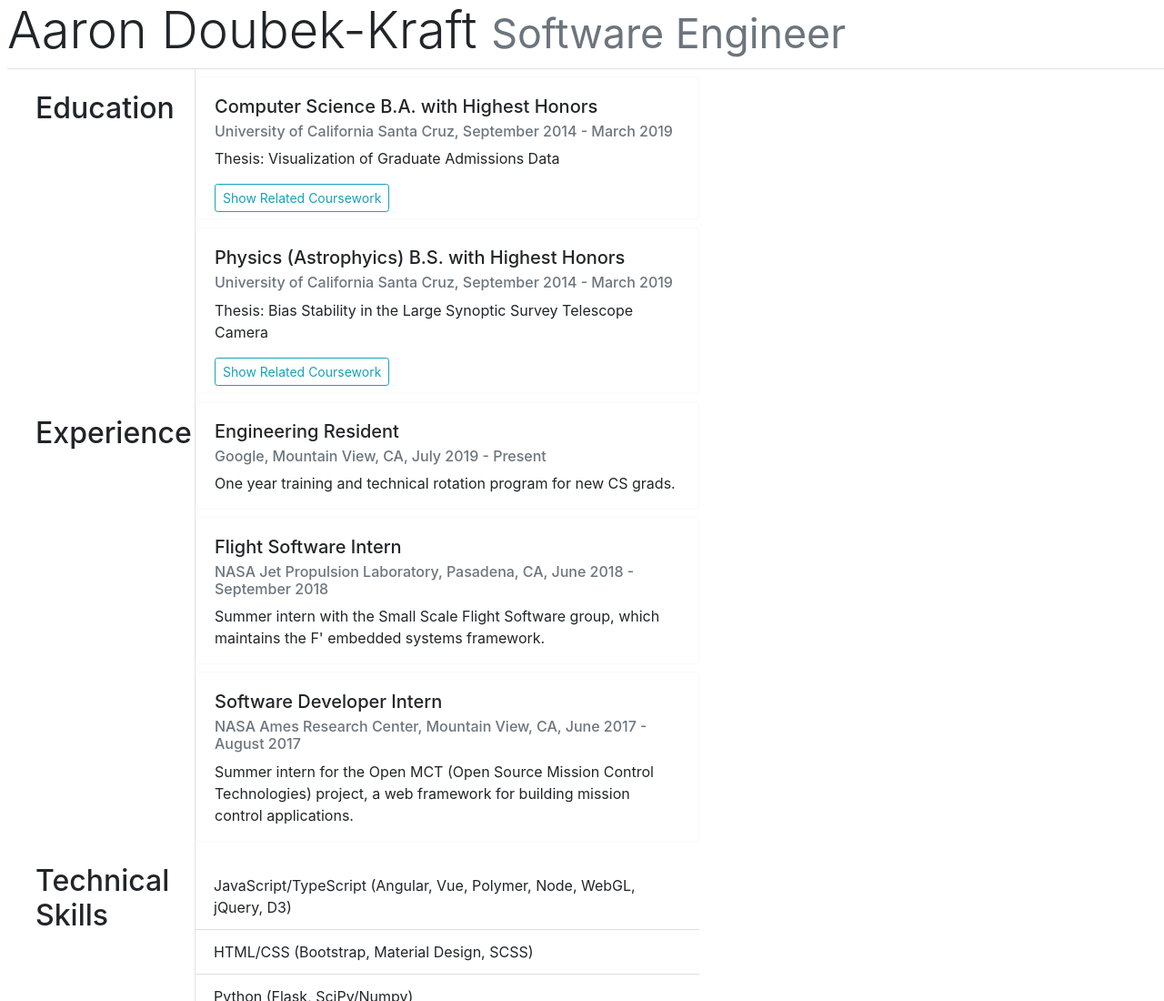
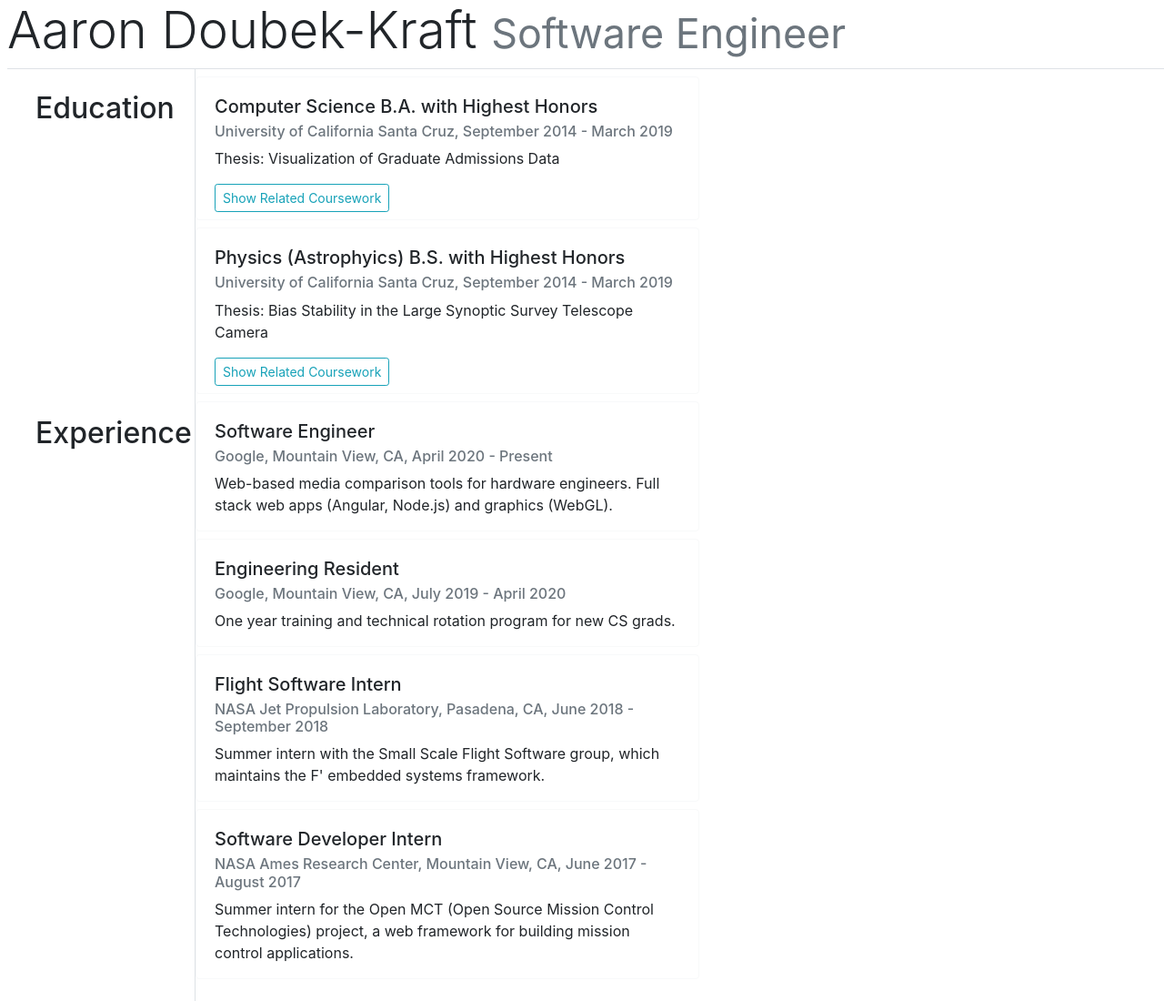
Before and after one commit to adoubekk/adoubekk.github.io, a plain HTML site: page index.html in a window 1280 px wide. Shown: the top 1100 px of the page at 91% size. Drawn offline with nearby package versions, Linux system fonts and the light colour scheme.

Commit message:
Add Google conversion and regenerate

```diff
--- a/index.html
+++ b/index.html
@@ -78,10 +78,22 @@
         <div class="col-sm-6 pl-0 border-left">
             <div class="card border-light mt-2">
               <div class="card-body pb-3">
+                <h5 class="card-title"> Software Engineer </h5>
+                <h6 class="card-subtitle mb-2 text-muted">
+                  Google, Mountain View, CA,
+                  April 2020 - Present
+                </h6>
+                <p class="card-text">
+                  Web-based media comparison tools for hardware engineers. Full stack web apps (Angular, Node.js) and graphics (WebGL).
+                </p>
+              </div>
+            </div>
+            <div class="card border-light mt-2">
+              <div class="card-body pb-3">
                 <h5 class="card-title"> Engineering Resident </h5>
                 <h6 class="card-subtitle mb-2 text-muted">
                   Google, Mountain View, CA,
-                  July 2019 - Present
+                  July 2019 - April 2020
                 </h6>
                 <p class="card-text">
                   One year training and technical rotation program for new CS grads.
```
Also changed, not shown: 1 other file.
